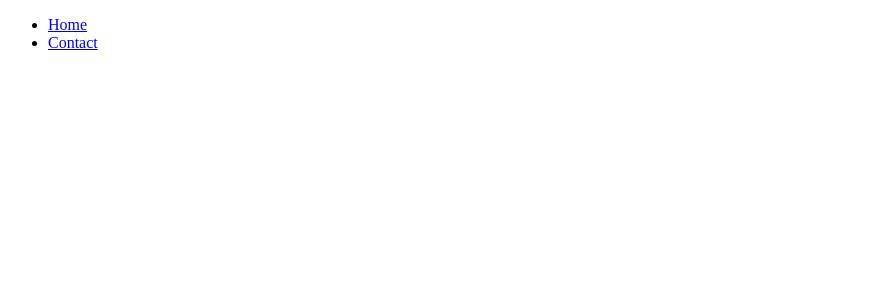
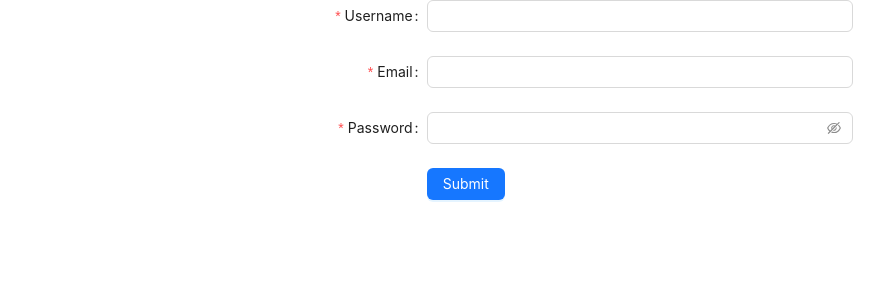
Before and after one commit to rayleigh420/ReactJSVite_Authenticates_JWT_Server, a React (Vite) app in the folder FrontEnd/: page /signUp in a window 1280 px wide. Before the commit this address had no page. Shown: the top 300 px of the page, without its empty margins (0-884 px from the left). Built offline with nearby package versions, Linux system fonts and the light colour scheme.

Commit message:
Create signUp form

```diff
--- a/FrontEnd/package.json
+++ b/FrontEnd/package.json
@@ -9,6 +9,7 @@
     "preview": "vite preview"
   },
   "dependencies": {
+    "antd": "^5.1.5",
     "react": "^18.2.0",
     "react-dom": "^18.2.0",
     "react-router-dom": "^6.7.0"
--- a/FrontEnd/src/App.jsx
+++ b/FrontEnd/src/App.jsx
@@ -1,24 +1,14 @@
 import { useState } from 'react'
 import { Routes, Route, Link } from 'react-router-dom'
+import SignUpPage from './pages/signUpPage'
 
 function App() {
     return (
         <>
-            <div className="App">
-                <nav>
-                    <ul>
-                        <li>
-                            <Link to='/home'>Home</Link>
-                        </li>
-                        <li>
-                            <Link to='/contact'>Contact</Link>
-                        </li>
-                    </ul>
-                </nav>
-            </div>
             <Routes>
-                <Route path='/home' />
-                <Route path='/contact' />
+                <Route path='/signIn' />
+                <Route path='/signUp' element={<SignUpPage />} />
+                <Route path='/action' />
             </Routes>
         </>
 
--- a/FrontEnd/src/main.jsx
+++ b/FrontEnd/src/main.jsx
@@ -2,6 +2,7 @@ import React from 'react'
 import ReactDOM from 'react-dom/client'
 import { BrowserRouter } from "react-router-dom"
 import App from './App'
+import 'antd/dist/reset.css';
 
 ReactDOM.createRoot(document.getElementById('root')).render(
   <React.StrictMode>
--- /dev/null
+++ b/FrontEnd/src/pages/SignUpPage.jsx
@@ -0,0 +1,82 @@
+import React from "react";
+import { Button, Checkbox, Form, Input } from 'antd';
+
+const SignUpPage = () => {
+    const onFinish = (values) => {
+        console.log('Success:', values);
+    };
+    const onFinishFailed = (errorInfo) => {
+        console.log('Failed:', errorInfo);
+    };
+
+    return (
+        <Form
+            name="basic"
+            labelCol={{
+                span: 8,
+            }}
+            wrapperCol={{
+                span: 8,
+            }}
+            initialValues={{
+                remember: true,
+            }}
+            onFinish={onFinish}
+            onFinishFailed={onFinishFailed}
+            autoComplete="off"
+        >
+            <Form.Item
+                label="Username"
+                name="username"
+                rules={[
+                    {
+                        required: true,
+                        message: 'Please input your username!',
+                    },
+                ]}
+            >
+                <Input />
+            </Form.Item>
+
+            <Form.Item
+                label="Email"
+                name="email"
+                rules={[
+                    {
+                        required: true,
+                        type: 'email',
+                        message: 'Email is not valid!',
+                    },
+                ]}
+            >
+                <Input pattern='^[a-zA-Z0-9._:$!%-]+@[a-zA-Z0-9.-]+.[a-zA-Z]$' />
+            </Form.Item>
+
+            <Form.Item
+                label="Password"
+                name="password"
+                rules={[
+                    {
+                        required: true,
+                        message: 'Please input your password!',
+                    },
+                ]}
+            >
+                <Input.Password />
+            </Form.Item>
+
+            <Form.Item
+                wrapperCol={{
+                    offset: 8,
+                    span: 16,
+                }}
+            >
+                <Button type="primary" htmlType="submit">
+                    Submit
+                </Button>
+            </Form.Item>
+        </Form>
+    )
+}
+
+export default SignUpPage;
```
Also changed, not shown: FrontEnd/src/pages/SignInPage.jsx (added), 1 other file (tests, documents, lock files or other folders).
